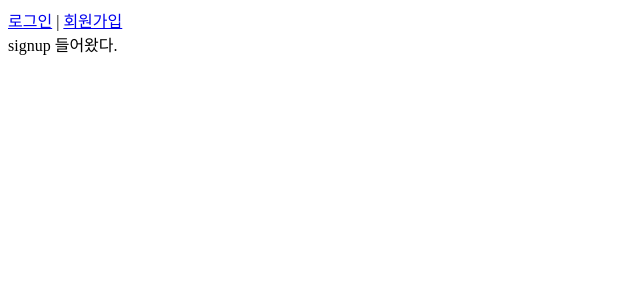
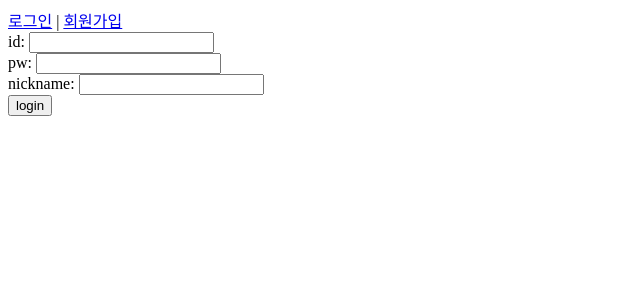
Before and after one commit to nakedthunder/vue-endgame, a Vue app in the folder vue-til/: page /signup in a window 1280 px wide. Shown: the top 300 px of the page, without its empty margins (0-640 px from the left). Built offline with nearby package versions, Linux system fonts and the light colour scheme.

Commit message:
create registeruser function

```diff
--- a/vue-til/package.json
+++ b/vue-til/package.json
@@ -9,6 +9,7 @@
     "lint": "vue-cli-service lint"
   },
   "dependencies": {
+    "axios": "^0.27.2",
     "core-js": "^3.4.4",
     "vue": "^2.6.10",
     "vue-router": "^3.5.3"
--- /dev/null
+++ b/vue-til/src/api/index.js
@@ -0,0 +1,18 @@
+// import axios from 'axios';
+
+// //url주소로 axios.post가 날라간다. export한 것을 호출할 수 있다.
+// function registerUser(userData) {
+//   const url = 'http://localhost:3000/signup';
+//   //return: axios의 결과가 promise여서 return 해줘야 비동기 동작을 수행할 수 있음
+//   //userData: userData를 함수인자로 받아서 post로 같이 넘긴다.
+//   return axios.post(url, userData);
+// }
+
+// export { registerUser };
+import axios from 'axios';
+
+function registerUser(userData) {
+  return axios.post('http://localhost:3000/signup', userData);
+}
+
+export { registerUser };
--- a/vue-til/src/components/SignupForm.vue
+++ b/vue-til/src/components/SignupForm.vue
@@ -1,11 +1,46 @@
 <template>
-  <div>
-    signup 들어왔다.
-  </div>
+  <form @submit.prevent="submitForm">
+    <div>
+      <label for="username">id: </label>
+      <input ud="username" type="text" v-model="username" />
+    </div>
+    <div>
+      <label for="password">pw: </label>
+      <input id="password" type="text" v-model="password" />
+    </div>
+    <div>
+      <label for="nickname">nickname: </label>
+      <input id="nickname" type="text" v-model="nickname" />
+    </div>
+    <!-- submit 이벤트 -->
+    <button type="submit">login</button>
+  </form>
 </template>
 
 <script>
-export default {};
+import { registerUser } from '@/api/index';
+export default {
+  data() {
+    return {
+      //key:value
+      username: '',
+      password: '',
+      nickname: '',
+    };
+  },
+  methods: {
+    submitForm() {
+      console.log('폼 제출');
+      //userData객체를 넘겨줌
+      const userData = {
+        username: this.username,
+        password: this.password,
+        nickname: this.nickname,
+      };
+      registerUser(userData);
+    },
+  },
+};
 </script>
 
 <style></style>
```
Also changed, not shown: 1 other file (tests, documents, lock files or other folders).
